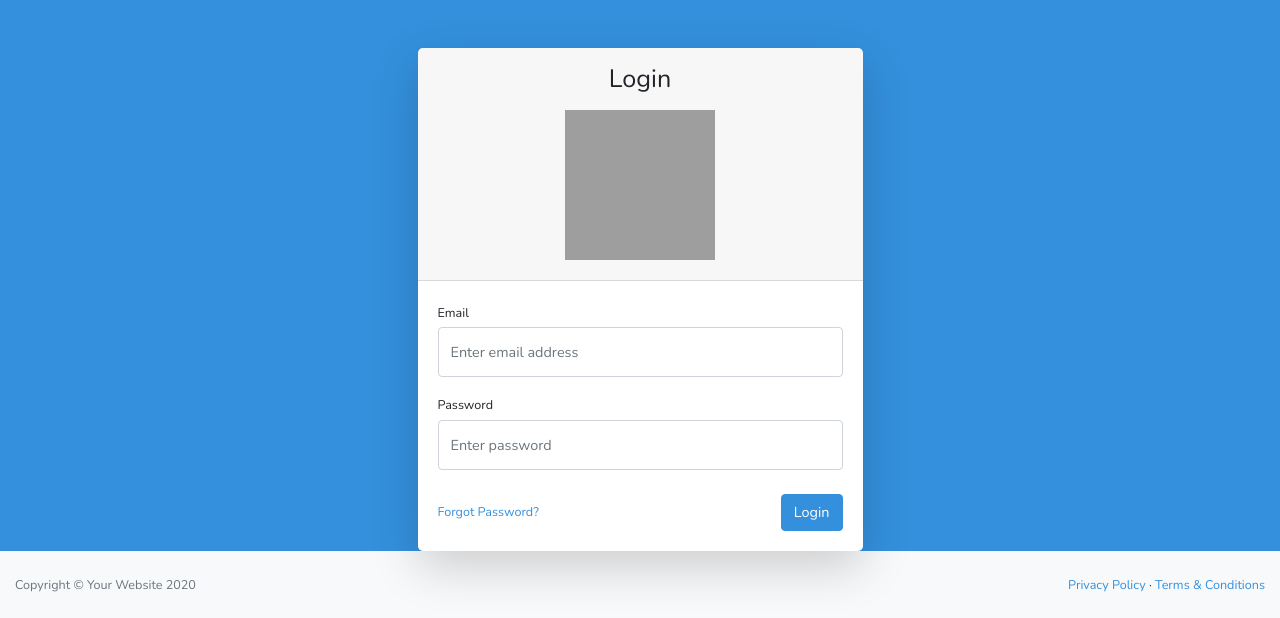
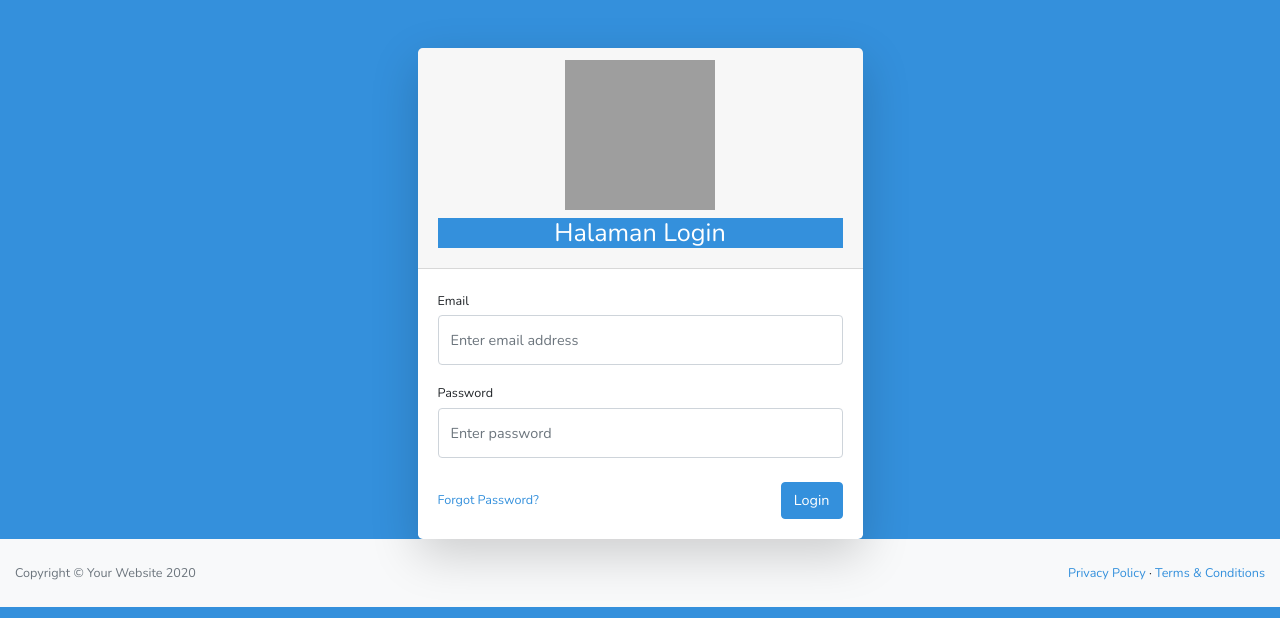
Before and after one commit to Ibnufadillah/magang, a Laravel app: page /login in a window 1280 px wide. Shown: the top 618 px of the page. Run offline with Laravel 8, Linux system fonts and the light colour scheme; style sheets or scripts are compiled from the project's sources; grey boxes are pictures that could not be loaded.

Commit message:
login edit

```diff
--- a/resources/views/auth/login.blade.php
+++ b/resources/views/auth/login.blade.php
@@ -28,11 +28,14 @@
                       <div class="col-lg-5">
                         <div class="card shadow-lg border-0 rounded-lg mt-5">
                           <div class="card-header">
-                            <h3 class="text-center font-weight-light my-1">
-                              <p>Login</p>
-                            </h3>
                             <h3 class="text-center font-weight-light">
                               <img src="https://www.ulm.ac.id/id/wp-content/uploads/2015/05/Logo-Unlam.png" width="150" height="150">
+                            </h3>
+                            <h3 class="text-center">
+                              {{-- <div class="login-header" style="background-color: #f84c07; padding:; display:flex; align-items:center; justify-content:center;  color: white; font-weight=bold"> --}}
+                              <div class="btn-primary">
+                                Halaman Login
+                              </div>
                             </h3>
                           </div>
                           <div class="card-body">
```
